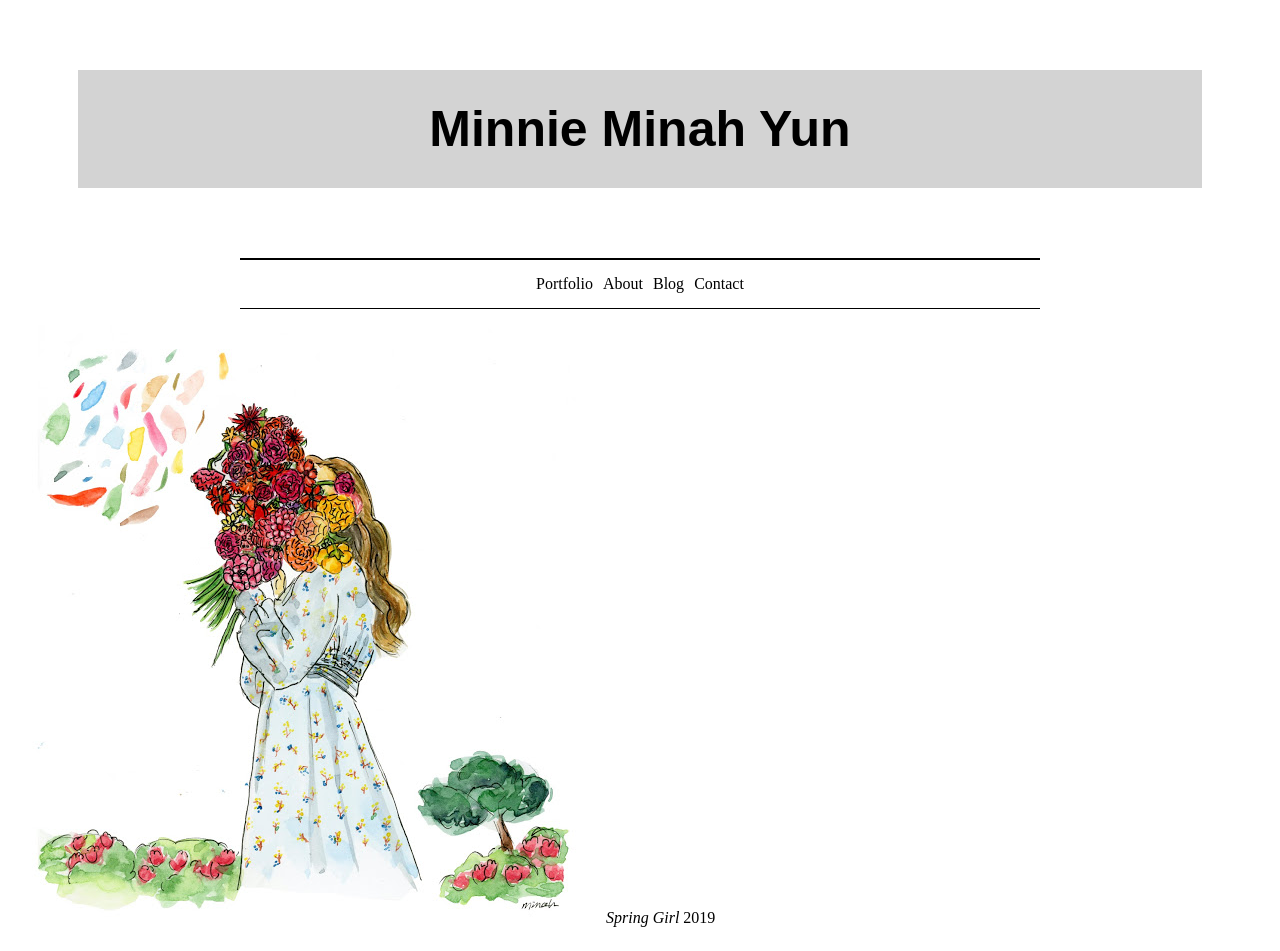
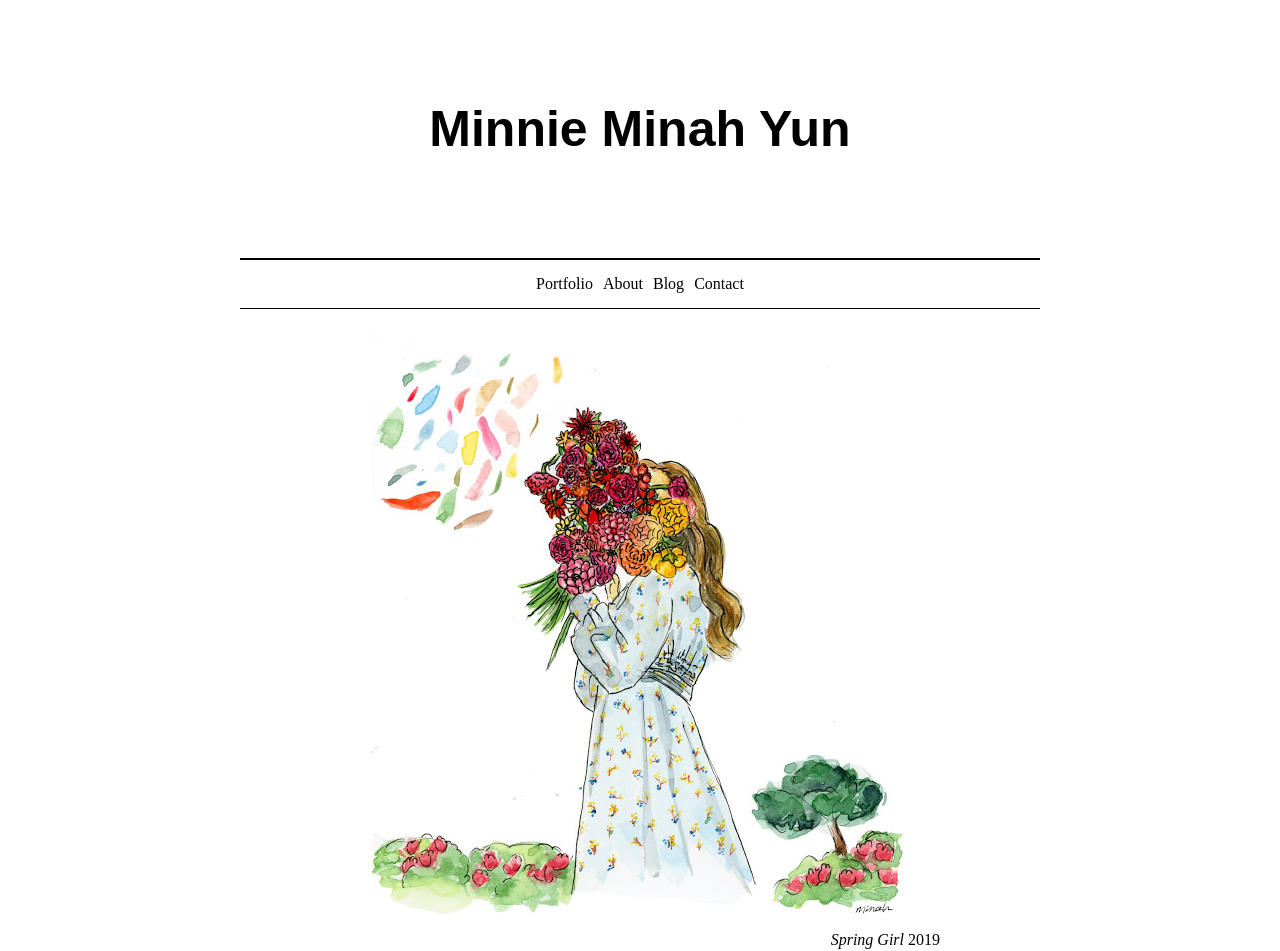
Before and after one commit to minahy88/web1, a plain HTML site: page 1.HTML in a window 1280 px wide. Shown: the top 951 px of the page. Drawn offline with Linux system fonts and the light colour scheme.

Commit message:
Add files via upload

```diff
--- a/1.HTML
+++ b/1.HTML
@@ -5,8 +5,7 @@
 <meta charset="utc-8">
 <style type="text/css">
 h1 {
-  border: 10px solid lightgrey;
-  background-color: lightgrey;
+  border: 10px solid white;
   padding: 20px;
   margin: 70px;
   font-size:50px;
@@ -26,18 +25,27 @@ li {
   display:inline;
   margin: 0px 3px;
 }
+figure, figcaption, p{
+  text-align:right;
+  width:600px;
+  margin: 20px auto 20px auto;
+  font-weight:normal;
+}
 a {
   color:black;
   text-decoration: none;
 }
 h1 {
-  font-size:50px;
-  text-align: center;
+  font-size:50px; text-align: center;
+}
+@media(max-width:800px){
+  #nevigation{
+    display:block;
 }
 </style>
 </head>
 <body>
-  <h1><a href="index.html">Minnie Minah Yun</a></h1>
+  <h1><a href=1.HTML>Minnie Minah Yun</a></h1>
   <ul>
   <li><a href="Portfolio.html">Portfolio</a></li>
   <li><a href="About.html">About</a></li>
@@ -45,8 +53,7 @@ h1 {
   <li><a href="Contact.html">Contact</a></li>
 </ul>
 <p><img src="homepage picture.jpg" alt="painting"><em>Spring Girl</em> 2019</p>
-<br>
-<br>
+<br><br>
 <p><em>&copy; Minah Yun. All rights Reserved. </em></p>
 </body>
 </html>
```
Also changed, not shown: About.html (+8 -8 lines), Blog.html (+6 -5 lines), Contact.html (+1 -2 lines), Portfolio.html (+2 -3 lines), index.html (+1 -3 lines).
